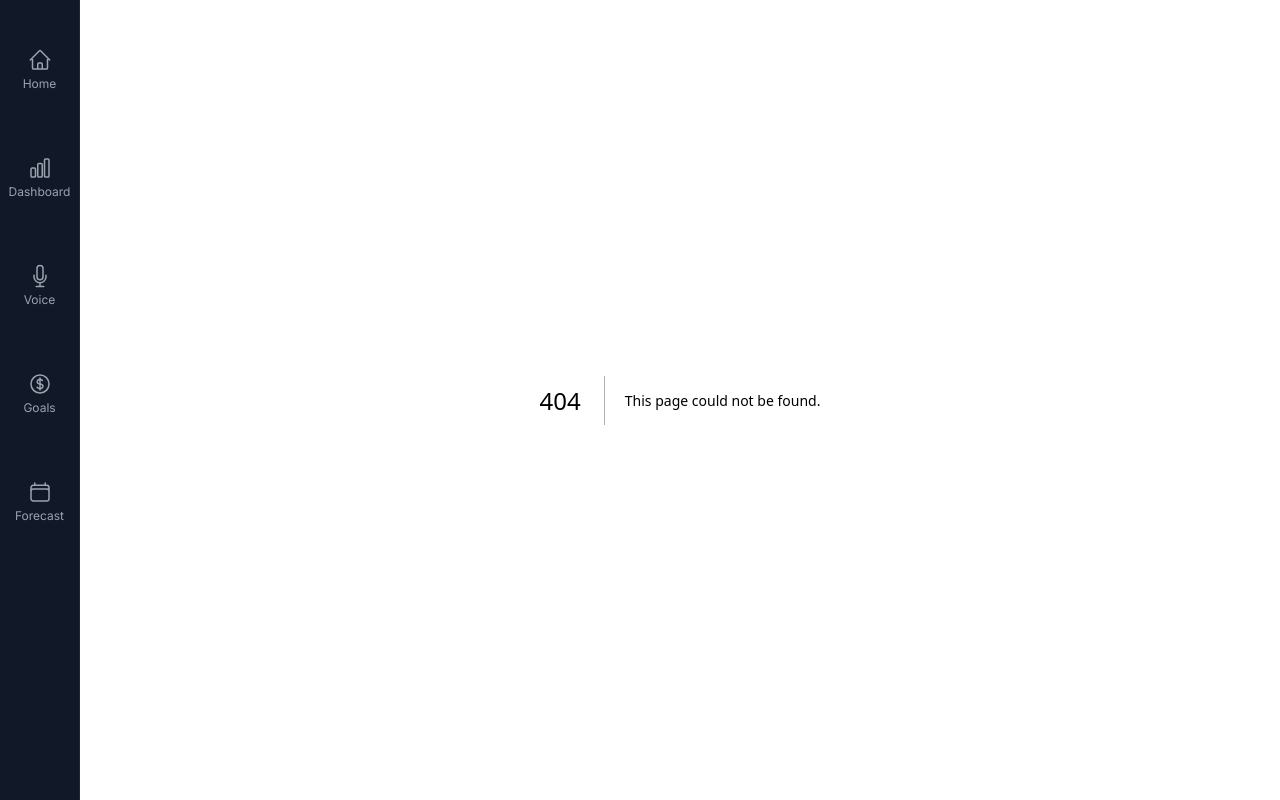
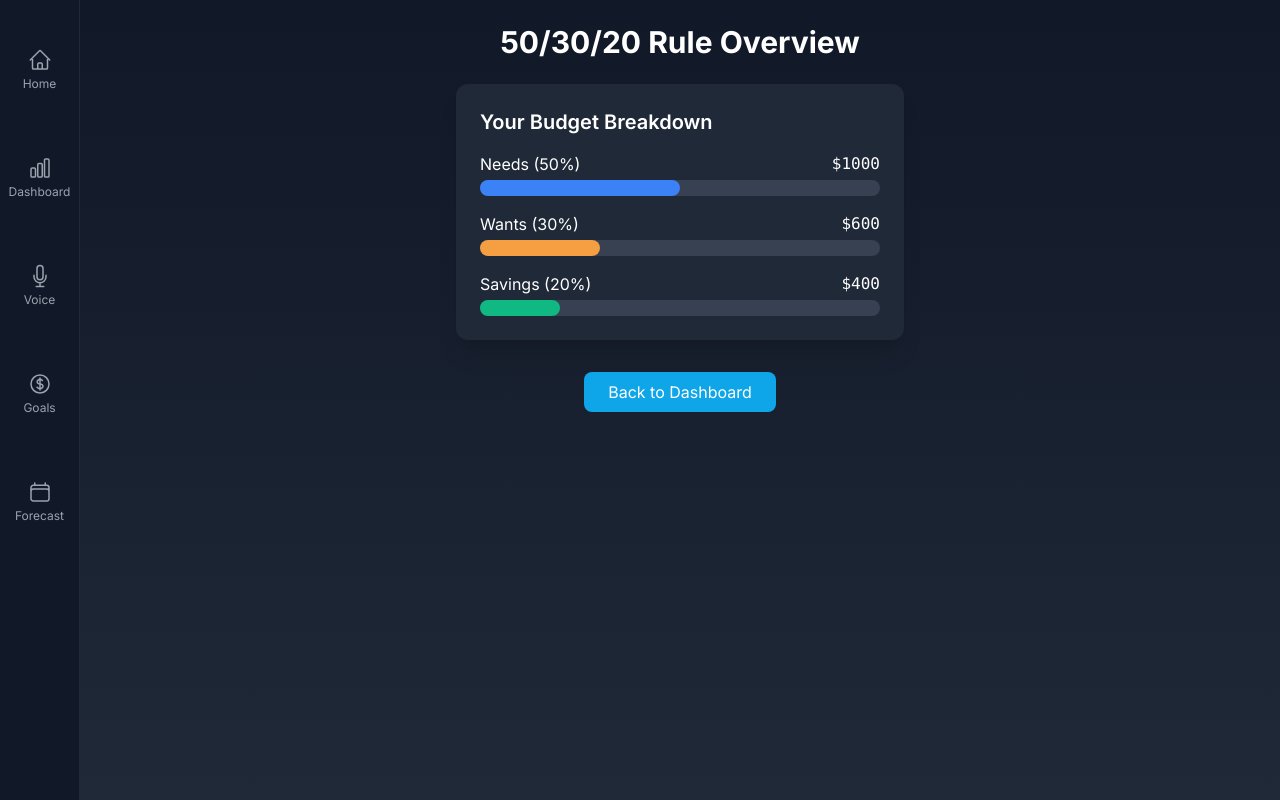
Before and after one commit to Zacc1985/grock-finance, a Next.js app: page /fifty-thirty-twenty in a window 1280 px wide. Before the commit this address had no page. Built offline with nearby package versions, Linux system fonts and the light colour scheme.

Commit message:
feat: add 50/30/20 overview page with bar graph and dashboard navigation

```diff
--- a/src/app/dashboard/page.tsx
+++ b/src/app/dashboard/page.tsx
@@ -116,6 +116,13 @@ export default function Dashboard() {
 
   return (
     <div className="min-h-screen bg-gradient-to-b from-gray-900 to-gray-800 text-white p-6">
+      <div className="flex justify-end mb-4">
+        <a href="/fifty-thirty-twenty">
+          <button className="bg-grock-500 text-white px-4 py-2 rounded-lg hover:bg-grock-600 transition-colors">
+            50/30/20 Rule Overview
+          </button>
+        </a>
+      </div>
       <h1 className="text-4xl font-bold mb-8">Financial Dashboard</h1>
 
       {/* Voice Command Interface */}
--- /dev/null
+++ b/src/app/fifty-thirty-twenty/page.tsx
@@ -0,0 +1,43 @@
+"use client";
+
+import React from "react";
+import Link from "next/link";
+
+// Placeholder data for the bar graph
+const data = [
+  { label: "Needs (50%)", value: 1000, color: "#3b82f6" },
+  { label: "Wants (30%)", value: 600, color: "#f59e42" },
+  { label: "Savings (20%)", value: 400, color: "#10b981" },
+];
+
+export default function FiftyThirtyTwenty() {
+  return (
+    <div className="min-h-screen bg-gradient-to-b from-gray-900 to-gray-800 text-white p-6 flex flex-col items-center">
+      <h1 className="text-3xl font-bold mb-6">50/30/20 Rule Overview</h1>
+      <div className="w-full max-w-md bg-gray-800 rounded-xl p-6 shadow-xl mb-8">
+        <h2 className="text-xl font-semibold mb-4">Your Budget Breakdown</h2>
+        <div className="space-y-4">
+          {data.map((item) => (
+            <div key={item.label} className="mb-2">
+              <div className="flex justify-between mb-1">
+                <span>{item.label}</span>
+                <span className="font-mono">${item.value}</span>
+              </div>
+              <div className="w-full bg-gray-700 rounded-full h-4">
+                <div
+                  className="h-4 rounded-full"
+                  style={{ width: `${item.value / 20}%`, background: item.color }}
+                ></div>
+              </div>
+            </div>
+          ))}
+        </div>
+      </div>
+      <Link href="/dashboard">
+        <button className="bg-grock-500 text-white px-6 py-2 rounded-lg hover:bg-grock-600 transition-colors">
+          Back to Dashboard
+        </button>
+      </Link>
+    </div>
+  );
+}
```
